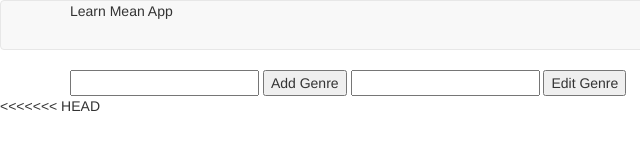
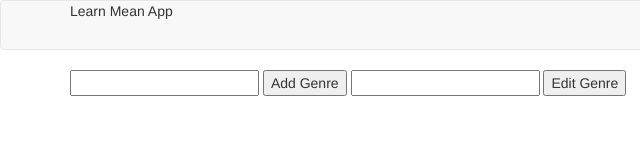
Before and after one commit to mehakdua/practiseMean, a website: page public/index.html in a window 1280 px wide. Shown: the full height of the page, 0-640 px from the left. Drawn offline with nearby package versions, Linux system fonts and the light colour scheme; some packages are replaced by stand-ins of ours; files that its build step writes are made by us from their sources; no server answers.

Commit message:
Add files

```diff
--- a/public/index.html
+++ b/public/index.html
@@ -38,14 +38,5 @@
     </div>
     <script src="js/vendor.min.js"></script>
 	<script src="js/app.min.js"></script>
-<<<<<<< HEAD
- <!-- <script src="https://ajax.googleapis.com/ajax/libs/angularjs/1.6.4/angular.min.js"></script>
-  <script src="https://ajax.googleapis.com/ajax/libs/angularjs/1.6.4/angular-route.js"></script>
-	<script src="app.module.js"></script>
-=======
-	<!--<script src="app.module.js"></script>
->>>>>>> 2e1ca5fd9fa89cd849186802d9a449f4317f6673
-	<script src="services/genreService.js"></script>
-	<script src="controllers/genreListController.js"></script>-->
 </body>
 </html>
```
